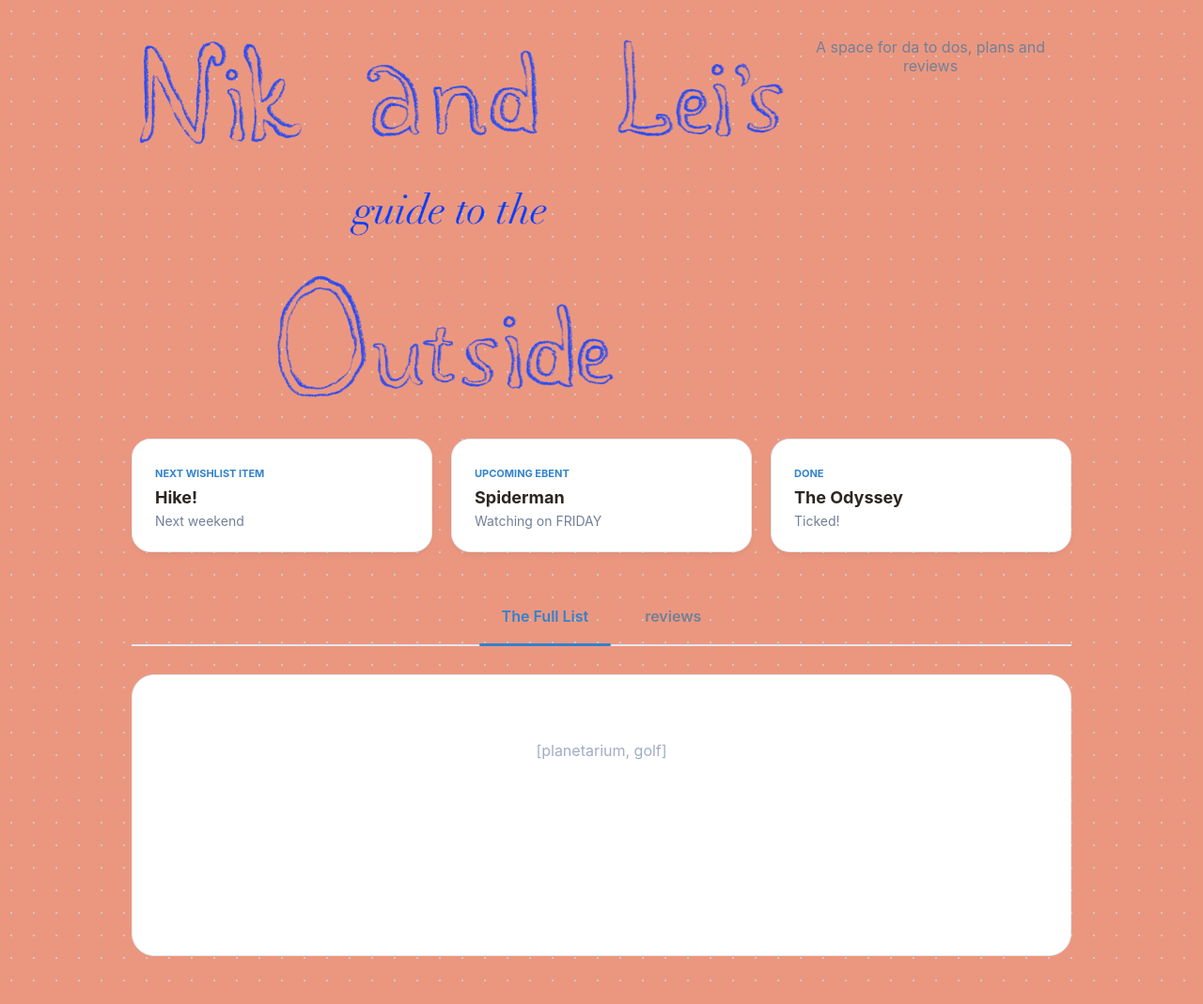
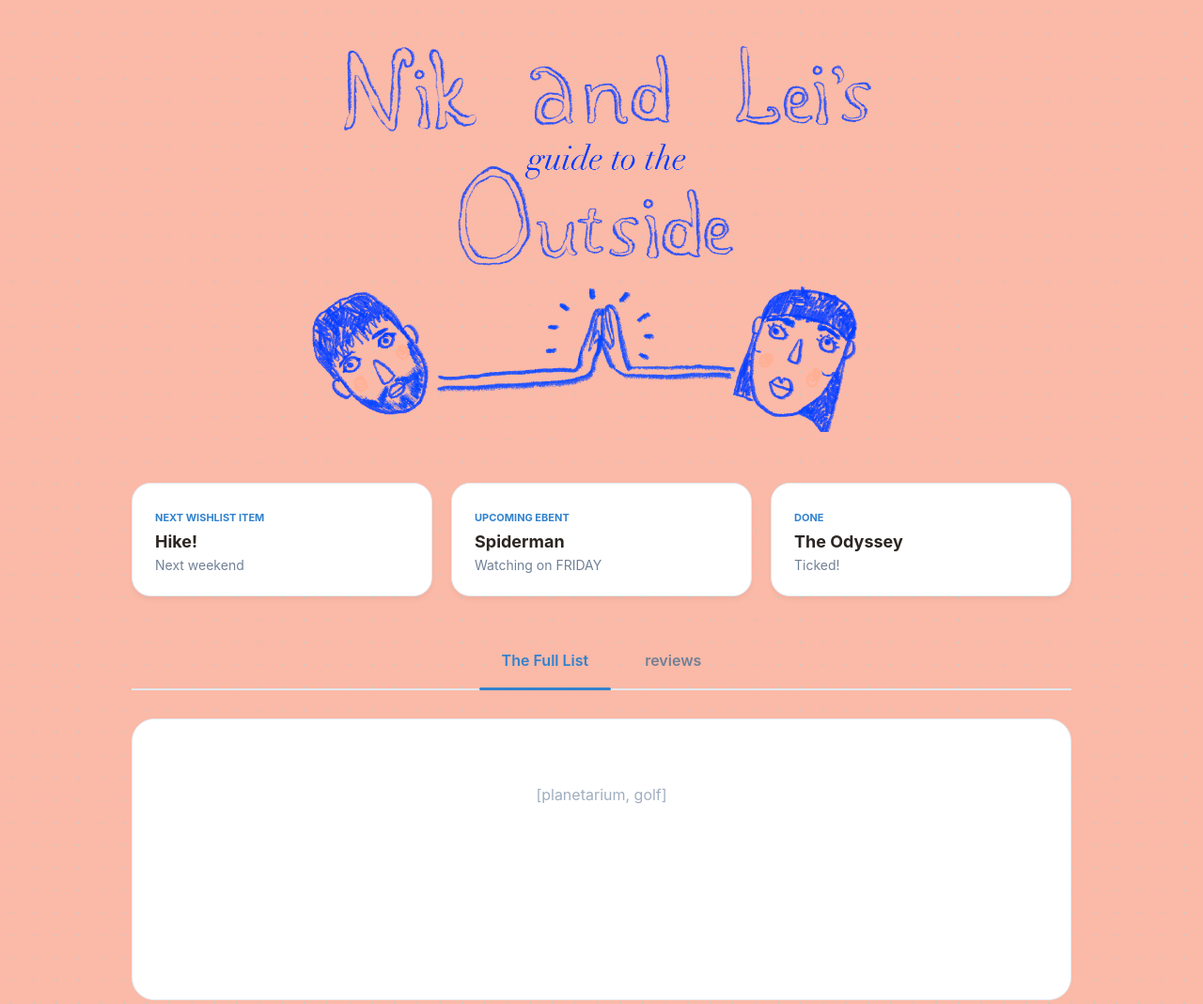
Before and after one commit to LeiaSingh/BubWeb, a plain HTML site: page index.html in a window 1280 px wide. Shown: the top 1069 px of the page at 94% size. Drawn offline with Linux system fonts and the light colour scheme.

Commit message:
Added images

```diff
--- a/index.html
+++ b/index.html
@@ -11,9 +11,8 @@
     <div class="container">
         <header class="hero">
             <div class="header-art-wrapper animate-rise">
-                <img src="images/header.png" alt="Nik & Lei's Guide to the Outside" class="header-art">
+                <img src="images/header_high_five.png" alt="Nik & Lei's Guide to the Outside" class="header-art">
             </div>
-            <p class="subtitle animate-fade-in">A space for da to dos, plans and reviews</p>
         </header>
 
         <section class="summary-section animate-fade-in-delayed">
--- a/style.css
+++ b/style.css
@@ -7,7 +7,7 @@
 }
 
 body {
-    background-color: #eb9780;
+    background-color: #fbb9a7;
     background-image: radial-gradient(#d1c7bd 1px, transparent 0);
     background-size: 24px 24px;
     color: #2b2621;
@@ -47,7 +47,7 @@ body {
 }
 
 .animate-fade-in {
-    animation: fadeIn 0.8s ease forwards;
+    animation: fadeIn 0.9s ease forwards;
 }
 
 /* Delayed fade in so things pop up in a smooth sequence */
```
Also changed, not shown: images/header_high_five.png (added).
